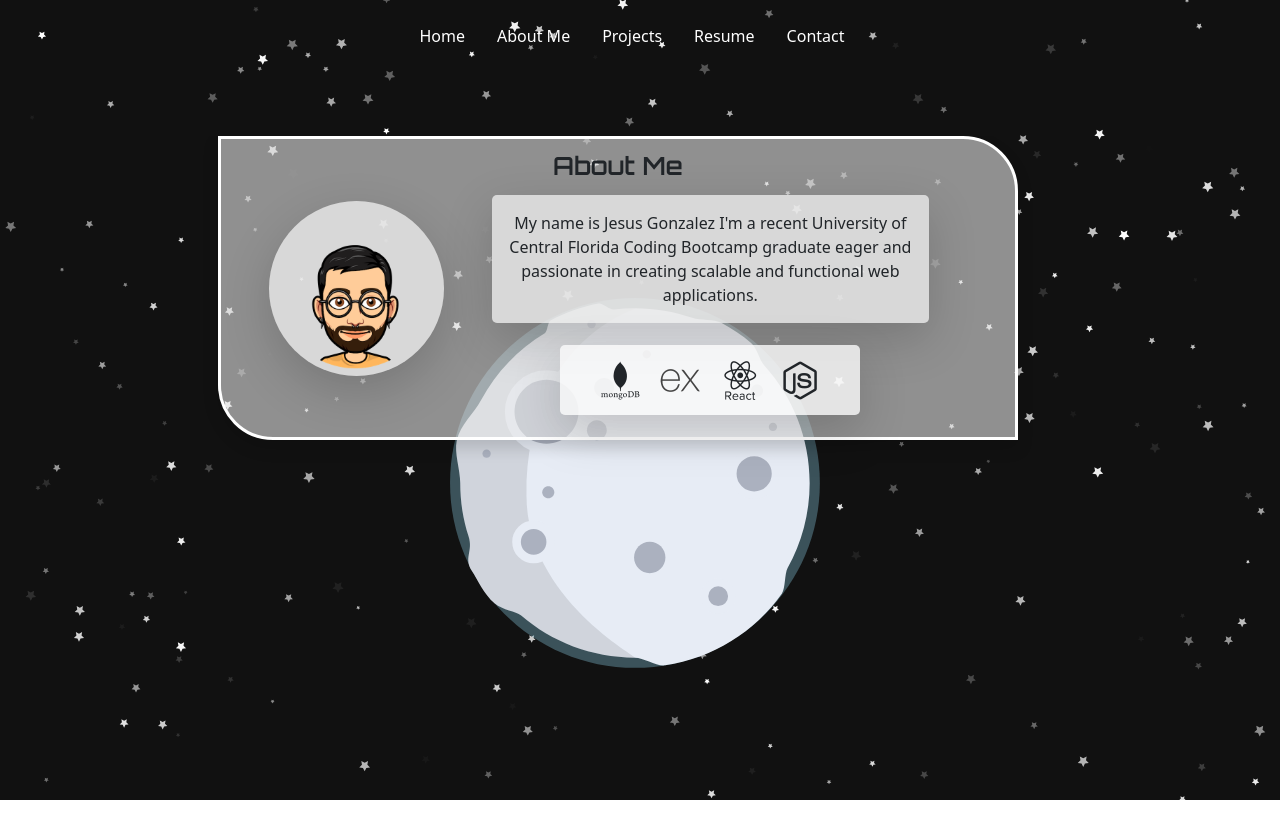
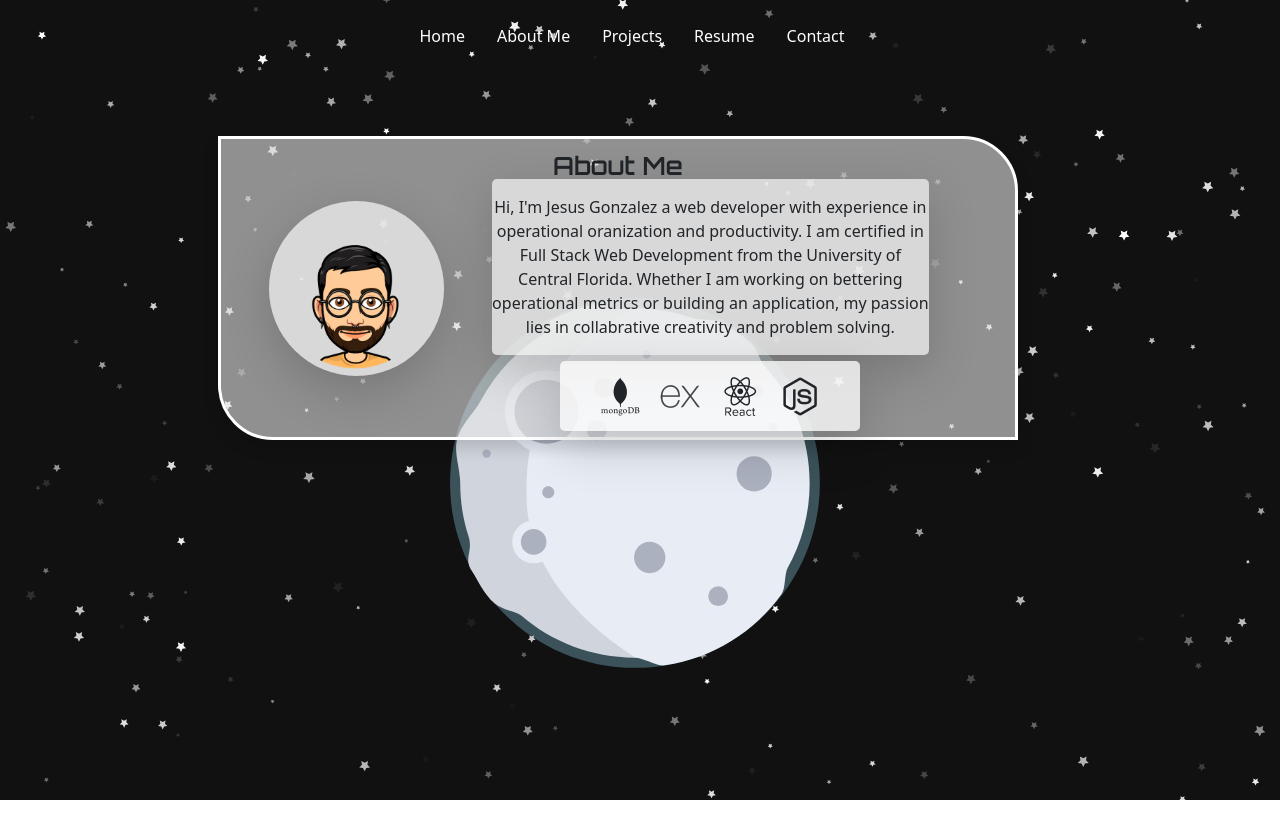
Before and after one commit to JesusGonzalez05/Portfolio-Jesus-Gonzalez, a React (Create React App) app: page /AboutMe in a window 1280 px wide. Shown: the top 838 px of the page. Built offline with nearby package versions, Linux system fonts and the light colour scheme.

Commit message:
changed developer title on home page and about me description.

```diff
--- a/src/pages/About.jsx
+++ b/src/pages/About.jsx
@@ -14,7 +14,7 @@ const About = () => {
         <img className='Avatar ms-sm-5 mb-sm-5 mb-5 shadow-lg' src = {Avatar} alt="Jesus' avatar"></img>
         <div className='text-icons'>
           <div className="about-text text-center shadow-lg ">
-            <p> My name is Jesus Gonzalez I'm a recent University of Central Florida Coding Bootcamp graduate eager and passionate in creating scalable and functional web applications.</p>
+            <p> Hi, I'm Jesus Gonzalez a web developer with experience in operational oranization and productivity. I am certified in Full Stack Web Development from the University of Central Florida. Whether I am working on bettering operational metrics or building an application, my passion lies in collabrative creativity and problem solving.</p>
           </div>
           <div className='icons text-center shadow-lg'>
             <i id="Devicon" className="devicon-mongodb-plain-wordmark"></i>
--- a/src/pages/Home.jsx
+++ b/src/pages/Home.jsx
@@ -6,7 +6,7 @@ const Home = () => {
       <main>
         <div className="title-container text-center">
             <h1 className='home-title'>Jesus Gonzalez</h1>
-            <h2 className='home-subtitle'>Software Engineer</h2>
+            <h2 className='home-subtitle'>Web Developer</h2>
         </div>
       </main>
     );
```
